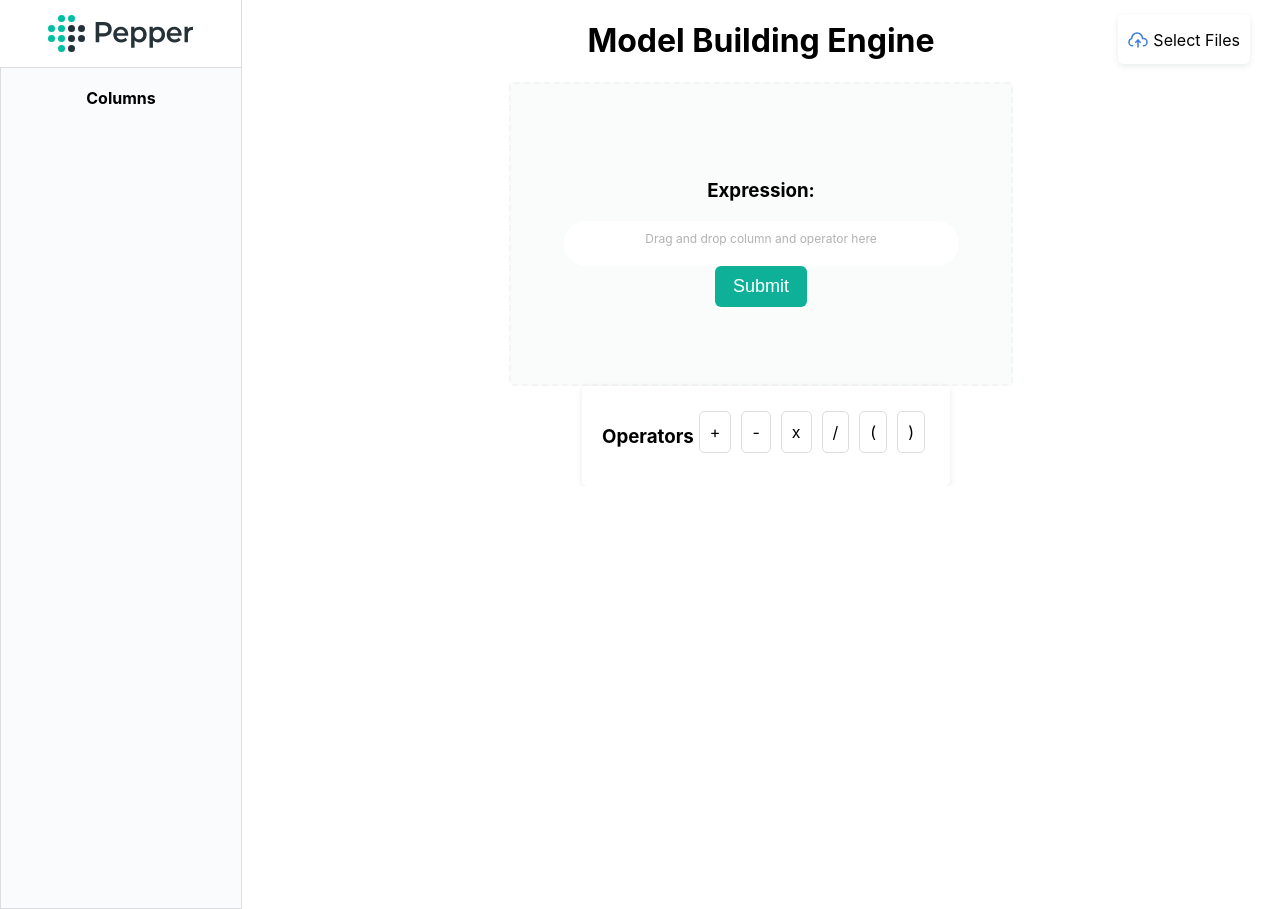
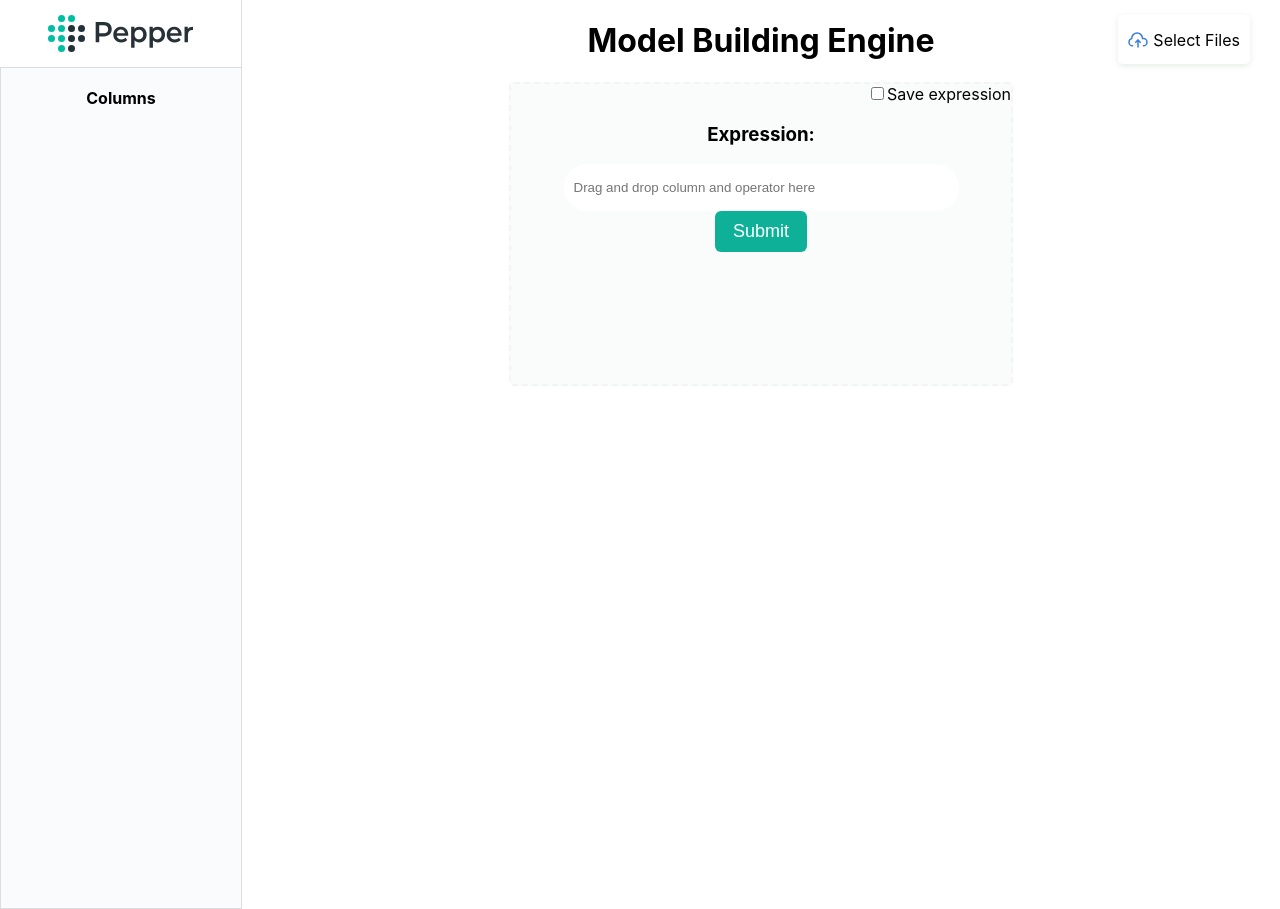
Before and after one commit to utkarshtrip/On-pepper-Data-analytics-engine, a Django app: page / in a window 1280 px wide. Run offline with Django 4.2, Linux system fonts and the light colour scheme.

Commit message:
updates in the ui

```diff
--- a/cal/graph_creator.py
+++ b/cal/graph_creator.py
@@ -131,6 +131,8 @@ def modified_result(df, expression_list, expression_string):
 
     fig = go.Figure()
     fig.add_trace(go.Scatter(x=modified_df[modified_df.columns.tolist()[0]], y=modified_df['new_column'], mode='lines'))
+    fig.update_layout(title=expression_string, title_y=0.9, title_x=0.5, title_yanchor='top')
+    plot_div = opy.plot(fig, auto_open=False, output_type='div')
     fig.update_layout(
     xaxis=dict(
         rangeselector=dict(
--- a/cal/static/xbrl_table.css
+++ b/cal/static/xbrl_table.css
@@ -89,11 +89,20 @@ body {
     flex-direction: column;
     justify-content: center;
     align-items: center;
-    border: 2px dashed #f3f4f6;
-    height: 300px;
-    width: 500px;
-    border-radius: 5px;
-    background-color: rgb(250, 252, 252);
+  }
+
+  .poora_box{
+  border: 2px dashed #f3f4f6;
+  height: 300px;
+  width: 500px;
+  border-radius: 5px;
+  background-color: rgb(250, 252, 252);
+  }
+
+  .checkbox{
+    display: flex;
+    align-items: center;
+    direction: rtl;
   }
 
   .sting_holder{
@@ -108,9 +117,11 @@ body {
     border-radius: 25px;
   }
 
-  #message{
-    opacity: 0.3;
-    font-size: 12px;
+  #expressionInput{
+    border: none;
+    width: 100%;
+    min-height: 25px;
+    outline: none;
   }
 
   #clearExpressionList {
--- a/cal/templates/xbrl_table.html
+++ b/cal/templates/xbrl_table.html
@@ -6,7 +6,11 @@
     <meta http-equiv="X-UA-Compatible" content="IE=edge" />
     <meta name="viewport" content="width=device-width, initial-scale=1.0" />
     <title>XBRL Table</title>
-    <link type="text/css" rel="stylesheet" href='{% static "xbrl_table.css" %}' />
+    <link
+      type="text/css"
+      rel="stylesheet"
+      href="{% static 'xbrl_table.css' %}"
+    />
   </head>
   <body>
     <div class="page">
@@ -39,7 +43,7 @@
       </div>
       <div class="left_main_div">
         <div class="logo">
-          <img src="{% static 'pepper-logo.svg' %}" />
+          <img src="{% static 'pepper-logo.svg' %}" alt="Logo" />
         </div>
         <div class="Column_div">
           <b>Columns</b>
@@ -53,24 +57,13 @@
             <span>{{ header|linebreaksbr }}</span>
           </div>
           {% endfor %}
-          <br>
-          <br>
-          <br>
-          <br>
-          <br>
-          <br>
+          <br /><br /><br /><br /><br /><br />
         </div>
       </div>
       <div class="right_main_div">
         <div style="display: flex; flex-direction: column; align-items: center">
           <div class="onPepper">
-            <div
-              style="
-                display: flex;
-                justify-content: center;
-                align-items: center;
-              "
-            ></div>
+            <div style="display: flex; justify-content: center; align-items: center"></div>
             <div class="onPepper">
               <h1>Model Building Engine</h1>
             </div>
@@ -78,112 +71,54 @@
         </div>
         <div class="drop_and_graph">
           <div class="parent_div">
+            <div class="poora_box">
+              <div class="checkbox">
+                <label for="myCheckbox">Save expression</label>
+                <input type="checkbox" id="myCheckbox" />
+              </div>
               <div class="drop_box_cum_expression" id="dropZone">
                 <h3>Expression:</h3>
                 <div class="sting_holder">
-              <span id="message">Drag and drop column and operator here</span>
+                  <input
+                    type="text"
+                    id="expressionInput"
+                    placeholder="Drag and drop column and operator here"
+                  />
                   <div>
-                <ul style="padding-left: 0px; margin: 0" id="expressionList"></ul>
-              </div>
-              <div>
-                <button id="clearExpressionList" type="button" onclick="clearExpressionList()">Clear</button>
+                    <button type="button" id="clearExpressionList" onclick="clearExpressionList()">
+                      Clear
+                    </button>
                   </div>
                 </div>
-            <div
-              style="display: flex; flex-direction: row; align-items: center"
-            >
-
-            <button type="submit" id="submitExpressionBtn">Submit</button>
-          </div>
-          </div>
-
-          <div class="Arithmetic_div">
-            <h3>
-              <b>Operators</b>
-            </h3>
-            <br />
-            <div>
-              <div class="operator-box-container">
-                <div
-                  class="operator-box"
-                  draggable="true"
-                  ondragstart="drag(event)"
-                  data-type="operator"
-                  >
-                  <span>+</span>
-                </div>
-                <div
-                  class="operator-box"
-                  draggable="true"
-                  ondragstart="drag(event)"
-                  data-type="operator"
-                >
-                  <span>-</span>
-                </div>
-                <div
-                  class="operator-box"
-                  draggable="true"
-                  ondragstart="drag(event)"
-                  data-type="operator"
-                  >
-                  <span>x</span>
-                </div>
-                <div
-                  class="operator-box"
-                  draggable="true"
-                  ondragstart="drag(event)"
-                  data-type="operator"
-                >
-                  <span>/</span>
-                </div>
-                <div
-                  class="operator-box"
-                  draggable="true"
-                  ondragstart="drag(event)"
-                  data-type="operator"
-                >
-                  <span>(</span>
-                </div>
-                <div
-                  class="operator-box"
-                  draggable="true"
-                  ondragstart="drag(event)"
-                  data-type="operator"
-                >
-                  <span>)</span>
+                <div style="display: flex; flex-direction: row; align-items: center">
+                  <button type="button" id="submitExpressionBtn">Submit</button>
                 </div>
               </div>
             </div>
           </div>
-        </div>
-        <div class="graph_image" id="graphImageDiv" style="display: none;">
-            <div class="expressionDiv" id="expressionDiv"></div>
+          <div class="graph_image" id="graphImageDiv" style="display: none">
             <iframe id="graph-iframe"></iframe>
           </div>
         </div>
       </div>
     </div>
     <script>
-      document
-      .getElementById("file-input")
-      .addEventListener("change", function () {
+      let expression = "";
+      let columnDropped = false;
+      document.getElementById("file-input").addEventListener("change", function () {
         document.getElementById("upload-form").submit();
       });
 
-      const dropZone = document.getElementById("dropZone");
-      const expressionList = document.getElementById("expressionList");
-      const submitExpressionBtn = document.getElementById(
-        "submitExpressionBtn"
-        );
-      const messageDiv = document.getElementById("message");
+      const submitExpressionBtn = document.getElementById("submitExpressionBtn");
       const clearBtn = document.getElementById("clearExpressionList");
       const graphImageDiv = document.getElementById("graphImageDiv");
-      let columnDropped = false;
-      let expression = "";
 
       if (expression === "") {
         clearBtn.style.display = "none";
       }
+
+      const dropZone = document.getElementById("dropZone");
+      const expressionInput = document.getElementById("expressionInput");
 
       dropZone.addEventListener("dragover", function (event) {
         event.preventDefault();
@@ -191,68 +126,42 @@
 
       dropZone.addEventListener("drop", function (event) {
         event.preventDefault();
-  const draggedData = event.dataTransfer.getData("text/plain");
-  const columnCopy = document.createElement("div");
-  columnCopy.textContent = draggedData;
-
+        const draggedData = event.dataTransfer.getData("text/plain").trim(); // Remove leading/trailing spaces
         const dataType = event.dataTransfer.getData("data-type");
 
-  if (expression === "" && dataType === "column") {
-    // Add the first dropped column name to the expression
         expression += draggedData;
-  } else if (expression !== "" && dataType === "operator") {
-    // Add the dropped operator to the expression
-    expression += draggedData;
-  } else if (expression !== "" && (draggedData === "(" || dataType === "column")) {
-    // Check if the dropped data is "(" or a column name
-    if (draggedData === "(") {
-      // Add "(" to the expression and increase the open parentheses count
-      expression += draggedData;
-      openParenthesesCount++;
-    } else {
-      // Add the dropped column name to the expression
-      expression += draggedData;
-    }
-  } else if (expression !== "" && draggedData === ")") {
-    // Check if the dropped data is ")"
-    if (openParenthesesCount > closedParenthesesCount) {
-      // Add ")" to the expression and increase the closed parentheses count
-      expression += draggedData;
-      closedParenthesesCount++;
-    }
-  }
+        expressionInput.value = expression;
+        console.log(expression);
+        console.log(expressionInput);
 
         if (expression !== "") {
-    messageDiv.style.display = "none";
           clearBtn.style.display = "initial";
         } else {
-    messageDiv.style.opacity = "0.3";
           clearBtn.style.display = "none";
         }
 
-  // Update the expression list
-  expressionList.textContent = expression;
+        expressionInput.value = expression; // Update the expression in the text input
       });
 
+      expressionInput.addEventListener("input", function (event) {
+        const inputText = event.target.value; // Remove leading/trailing spaces
+        expression = inputText;
+      });
 
       function drag(event) {
         event.dataTransfer.setData("text/plain", event.target.textContent);
-        event.dataTransfer.setData(
-          "data-type",
-          event.target.getAttribute("data-type")
-        );
+        event.dataTransfer.setData("data-type", event.target.getAttribute("data-type"));
       }
 
       function clearExpressionList() {
-        expressionList.innerHTML = "";
   expression = "";
   columnDropped = false;
+  expressionInput.value = "";
 }
 
       submitExpressionBtn.addEventListener("click", function () {
         // Send the expression list to the backend
         submitExpressionList(expression);
-  messageDiv.style.display = "initial";
         clearBtn.style.display = "none";
         graphImageDiv.style.display = "block";
       });
@@ -282,8 +191,7 @@ async function submitExpressionList(expression) {
           const expressionDiv = document.getElementById("expressionDiv");
 
           // Set the expression string as the inner HTML of the div
-    expressionDiv.innerHTML = expressionString;
-
+          // expressionDiv.innerHTML = expressionString;
 
           // Get the iframe element
           const iframe = document.getElementById("graph-iframe");
@@ -295,12 +203,10 @@ async function submitExpressionList(expression) {
 
           // Clear the expression list and reset variables
           clearExpressionList();
-    console.log(expressionList, "Expression list cleared");
         } catch (error) {
           console.error("Error:", error);
         }
       }
-
     </script>
   </body>
 </html>
--- a/cal/views.py
+++ b/cal/views.py
@@ -49,7 +49,6 @@ def submit_expression(request):
 
         plot_html = modified_result(df, expression_list, expression_string)
         # Render the HTML page with the graph
-        return JsonResponse({'plot_html': plot_html,
-                             'expression_string': expression_string,})
+        return JsonResponse({'plot_html': plot_html,})
 
     return JsonResponse({'status': 'error'})
```
Lines whose indentation alone changed are shown as unchanged.
